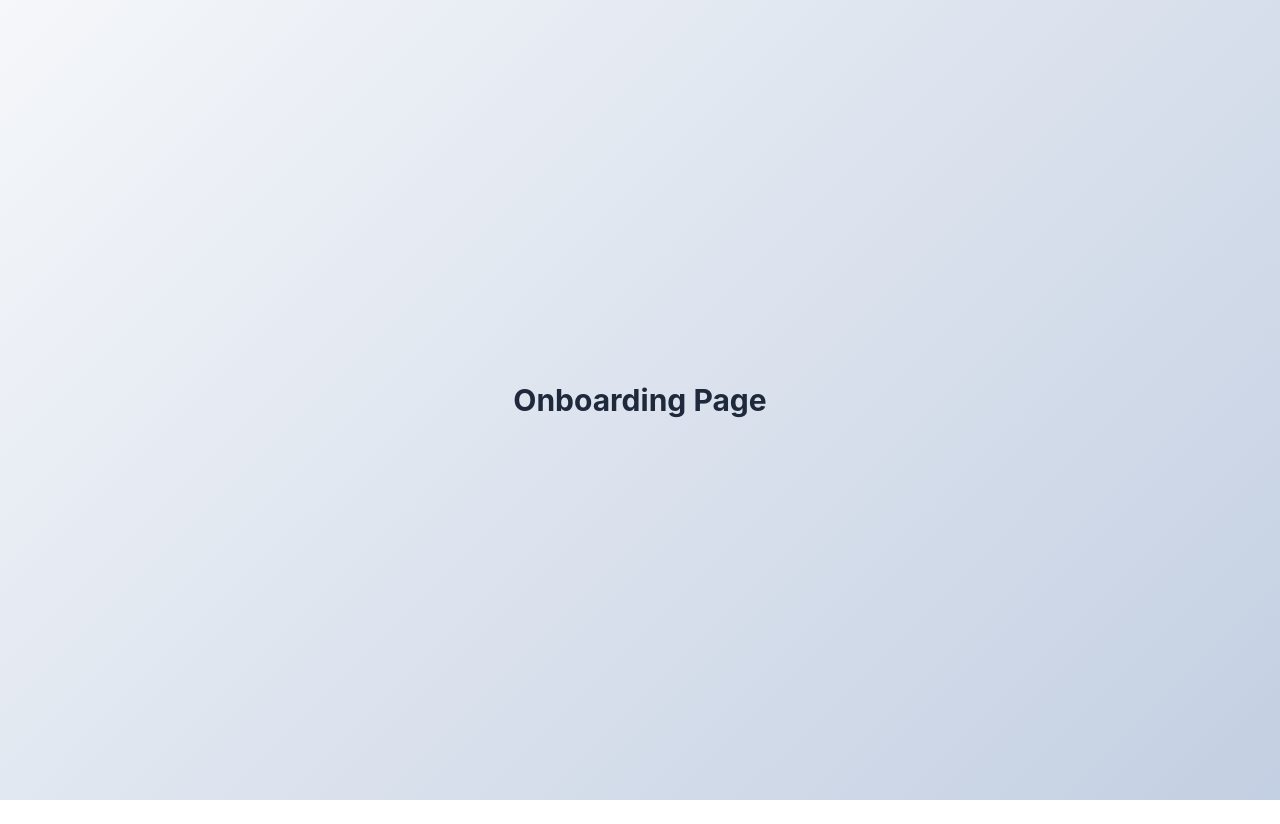
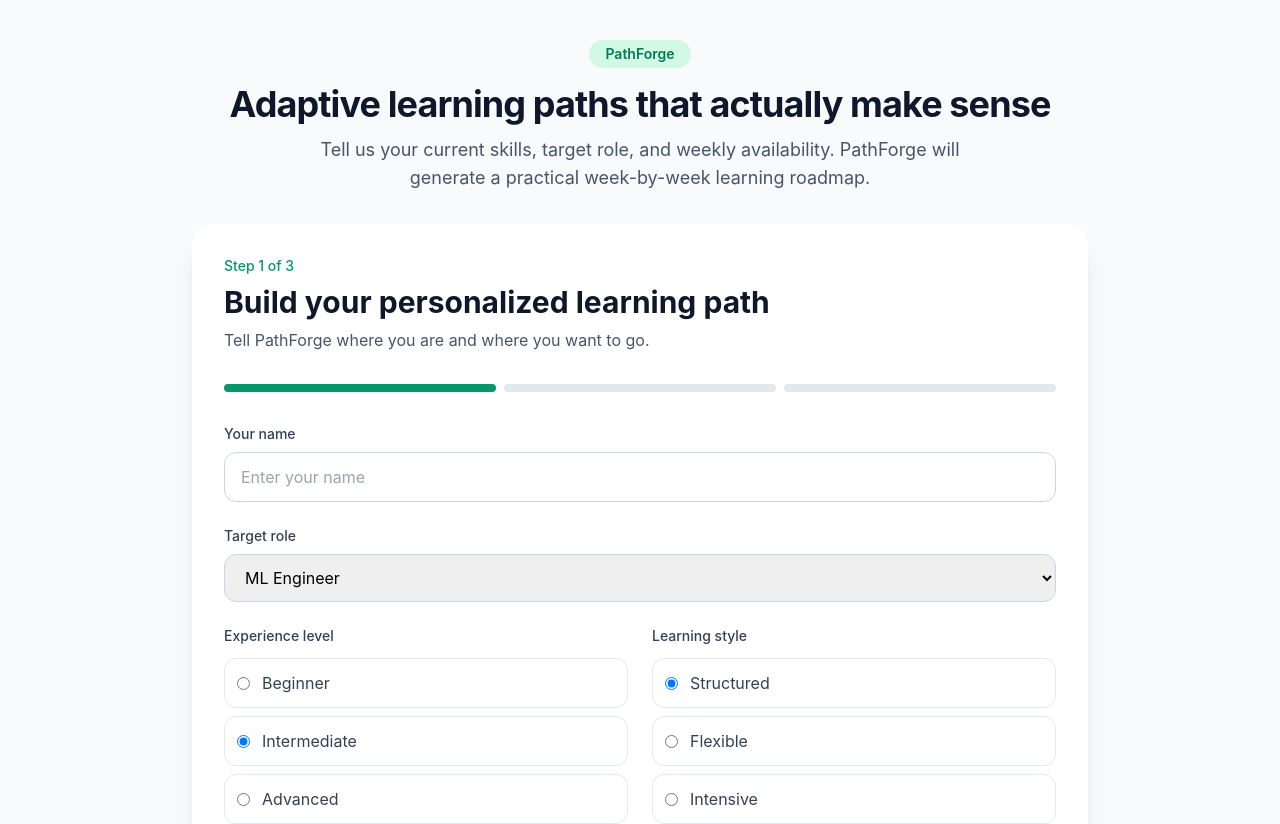
Before and after one commit to Venkata1236/PathForge, a React (Vite) app in the folder frontend/: page / in a window 1280 px wide. Shown: the top 824 px of the page. Before the commit the page ends 800 px from the top, so only its background shows below. Built offline with nearby package versions, Linux system fonts and the light colour scheme.

Commit message:
fix: wire OnboardingPage and App routing correctly

```diff
--- a/frontend/src/pages/OnboardingPage.jsx
+++ b/frontend/src/pages/OnboardingPage.jsx
@@ -1,9 +1,25 @@
+import OnboardingWizard from "../components/OnboardingWizard.jsx";
+
 const OnboardingPage = () => {
   return (
-    <div className="flex min-h-screen items-center justify-center">
-      <h1 className="text-3xl font-bold text-slate-800">Onboarding Page</h1>
+    <div className="min-h-screen bg-slate-50 px-6 py-10">
+      <div className="mx-auto max-w-6xl">
+        <div className="mb-8 text-center">
+          <span className="inline-flex rounded-full bg-emerald-100 px-4 py-1 text-sm font-semibold text-emerald-700">
+            PathForge
+          </span>
+          <h1 className="mt-4 text-4xl font-bold tracking-tight text-slate-900">
+            Adaptive learning paths that actually make sense
+          </h1>
+          <p className="mx-auto mt-3 max-w-2xl text-lg text-slate-600">
+            Tell us your current skills, target role, and weekly availability.
+            PathForge will generate a practical week-by-week learning roadmap.
+          </p>
+        </div>
+        <OnboardingWizard />
+      </div>
     </div>
-  )
-}
+  );
+};
 
-export default OnboardingPage
+export default OnboardingPage;
```
